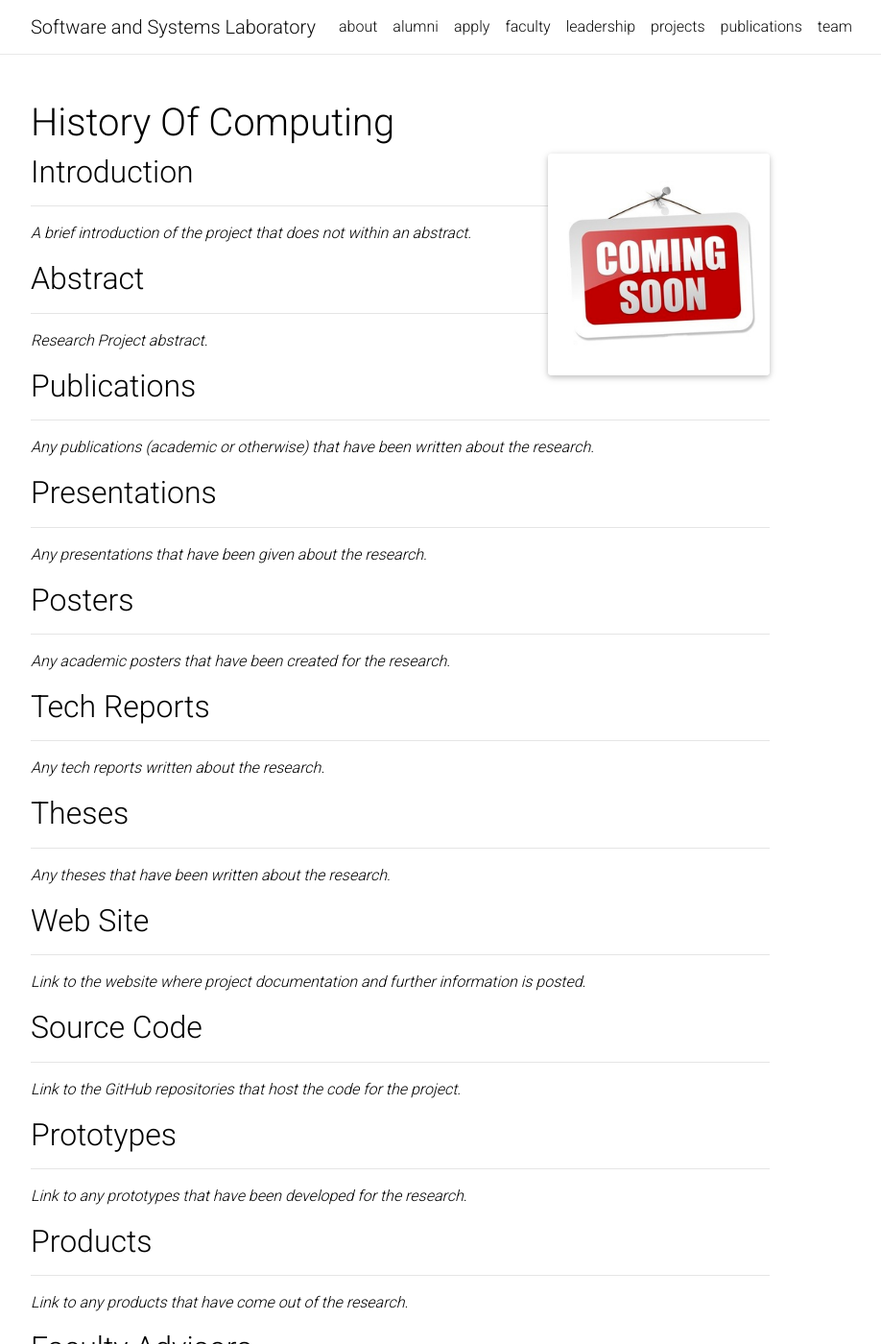
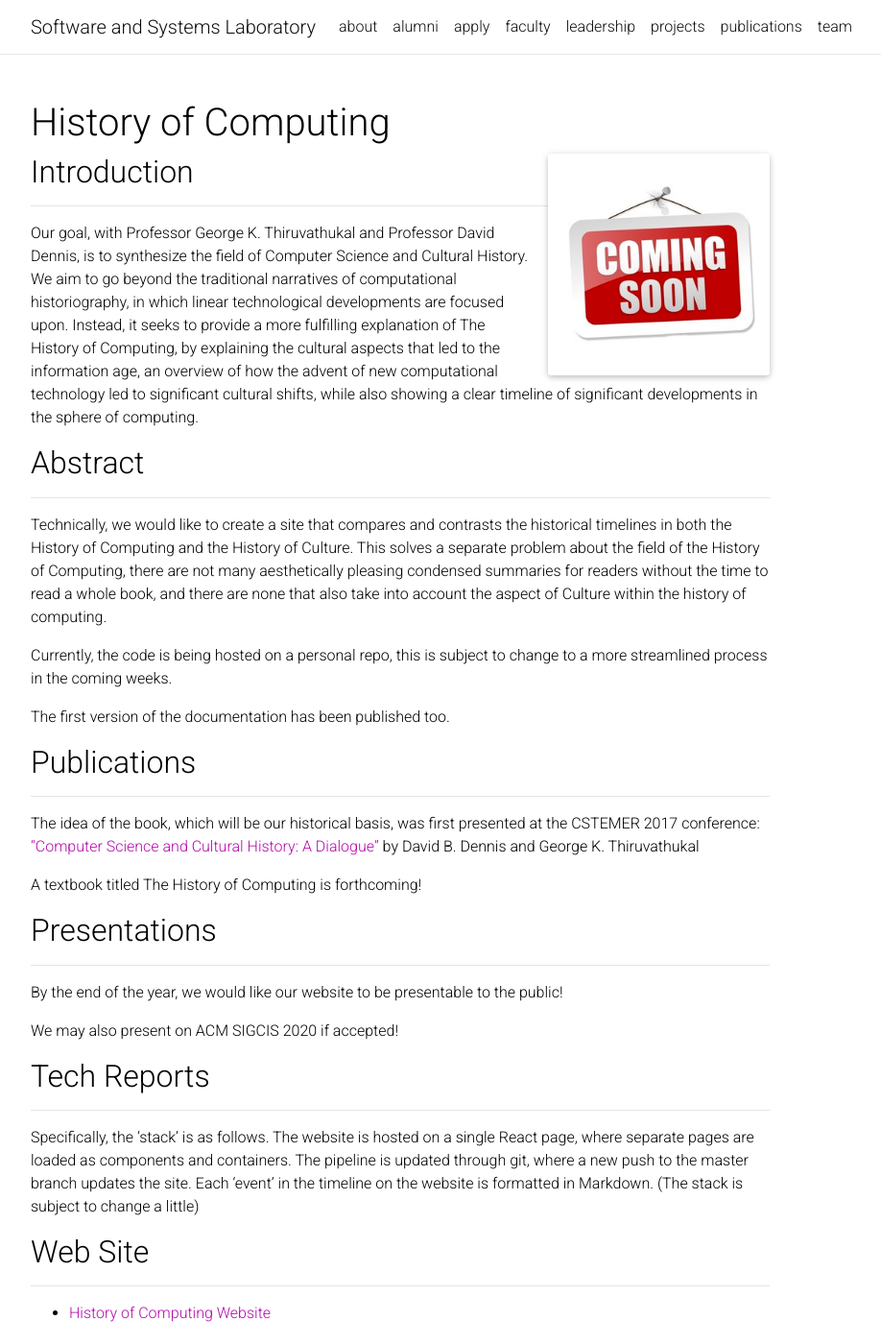
Before and after one commit to NicholasSynovic/LUC-SSL-Website, a Jekyll site: the page built from _projects/historyOfComputing.md, in a window 1280 px wide and 1400 px high. Shown: the whole window at 96% size, without its empty margins (223-1141 px from the left). Built offline with Jekyll 4.4.1, drawn with Linux system fonts in a browser that asks for light colours; nearby versions of some CDN libraries; a style sheet for code colours, icons or effects is not loaded; some of the changed text lies outside the part shown.

Commit message:
Add more data

```diff
--- a/_data/projects.yml
+++ b/_data/projects.yml
@@ -55,7 +55,7 @@
 
 - projectName: History of Computing
   img:
-  webpage:
+  webpage: /projects/historyOfComputing
   shortDescription: A single page React website that compares and contrasts the historical timelines in both the history of computing and the history of culture.
   status: In Progress
 
--- a/_data/team.yml
+++ b/_data/team.yml
@@ -379,6 +379,7 @@
     undergraduateStudent:
     other:
   associatedProjects:
+    - History of Computing
   webpage:
   externalWebpage:
   img: /assets/img/user.jpg
@@ -665,6 +666,7 @@
     undergraduateStudent:
     other:
   associatedProjects:
+    - Metrics Dashboard
     - Shape Analysis
     - ZettleGeist
   webpage:
--- a/_projects/historyOfComputing.md
+++ b/_projects/historyOfComputing.md
@@ -2,7 +2,7 @@
 layout: project
 permalink: /projects/historyOfComputing
 
-title: History Of Computing
+title: History of Computing
 description:
 img:
 ---
@@ -11,64 +11,48 @@ img:
 
 ---
 
-*A brief introduction of the project that does not within an abstract.*
+Our goal, with Professor George K. Thiruvathukal and Professor David Dennis, is to synthesize the field of Computer Science and Cultural History. We aim to go beyond the traditional narratives of computational historiography, in which linear technological developments are focused upon. Instead, it seeks to provide a more fulfilling explanation of The History of Computing, by explaining the cultural aspects that led to the information age, an overview of how the advent of new computational technology led to significant cultural shifts, while also showing a clear timeline of significant developments in the sphere of computing.
 
 ## Abstract
 
 ---
 
-*Research Project abstract.*
+Technically, we would like to create a site that compares and contrasts the historical timelines in both the History of Computing and the History of Culture. This solves a separate problem about the field of the History of Computing, there are not many aesthetically pleasing condensed summaries for readers without the time to read a whole book, and there are none that also take into account the aspect of Culture within the history of computing.
+
+Currently, the code is being hosted on a personal repo, this is subject to change to a more streamlined process in the coming weeks.
+
+The first version of the documentation has been published too.
 
 ## Publications
 
 ---
 
-*Any publications (academic or otherwise) that have been written about the research.*
+The idea of the book, which will be our historical basis, was first presented at the CSTEMER 2017 conference: [“Computer Science and Cultural History: A Dialogue”](https://ecommons.luc.edu/history_facpubs/42/) by David B. Dennis and George K. Thiruvathukal
+
+A textbook titled The History of Computing is forthcoming!
 
 ## Presentations
 
 ---
 
-*Any presentations that have been given about the research.*
+By the end of the year, we would like our website to be presentable to the public!
 
-## Posters
-
----
-
-*Any academic posters that have been created for the research.*
+We may also present on ACM SIGCIS 2020 if accepted!
 
 ## Tech Reports
 
 ---
 
-*Any tech reports written about the research.*
-
-## Theses
-
----
-
-*Any theses that have been written about the research.*
+Specifically, the ‘stack’ is as follows. The website is hosted on a single React page, where separate pages are loaded as components and containers. The pipeline is updated through git, where a new push to the master branch updates the site. Each ‘event’ in the timeline on the website is formatted in Markdown. (The stack is subject to change a little)
 
 ## Web Site
 
 ---
 
-*Link to the website where project documentation and further information is posted.*
+- [History of Computing Website](https://acrose99.github.io/HistoryOfComputing/)
 
 ## Source Code
 
 ---
 
-*Link to the GitHub repositories that host the code for the project.*
-
-## Prototypes
-
----
-
-*Link to any prototypes that have been developed for the research.*
-
-## Products
-
----
-
-*Link to any products that have come out of the research.*
+- [Source Code](https://github.com/acrose99/HistoryOfComputing)
```
Also changed, not shown: _data/faculty.yml (+32 -0 lines), _projects/metricsDashboard.md (+12 -30 lines), _projects/testingEffectiveness.md (+5 -5 lines).
